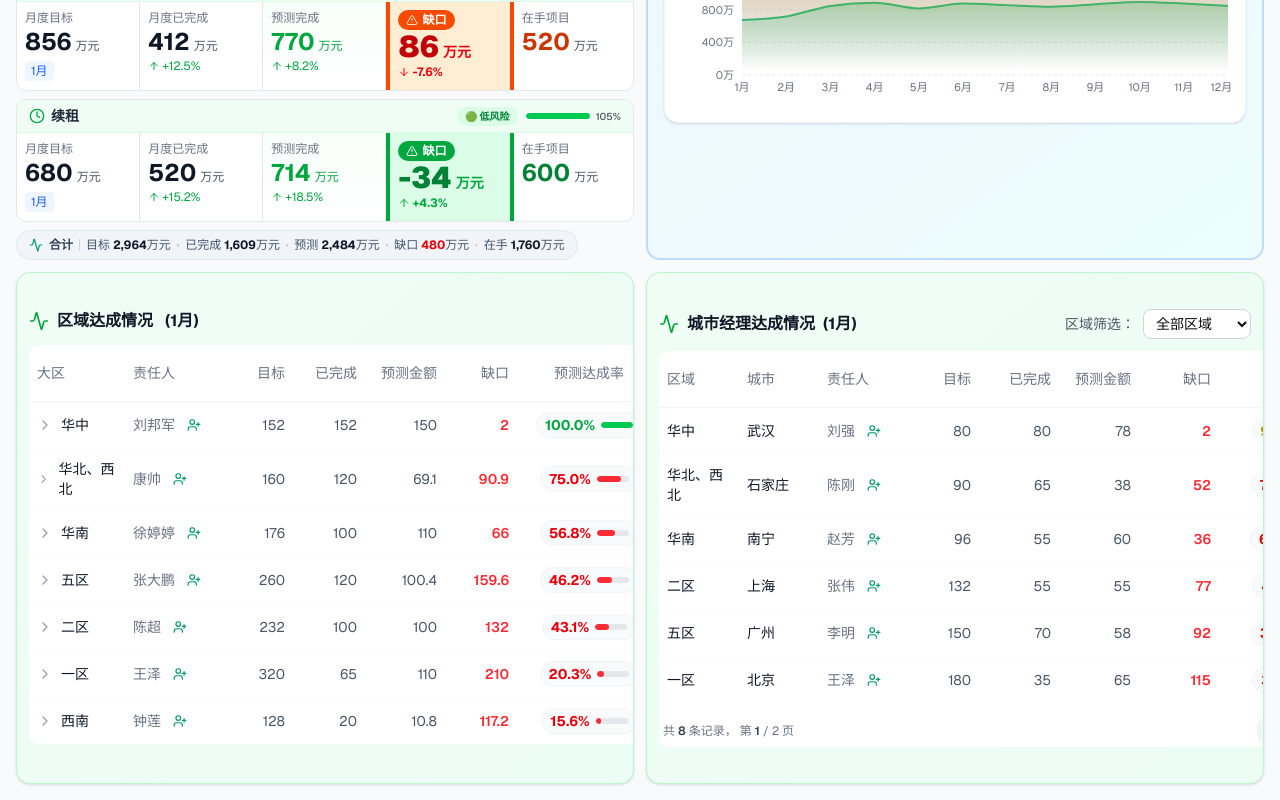
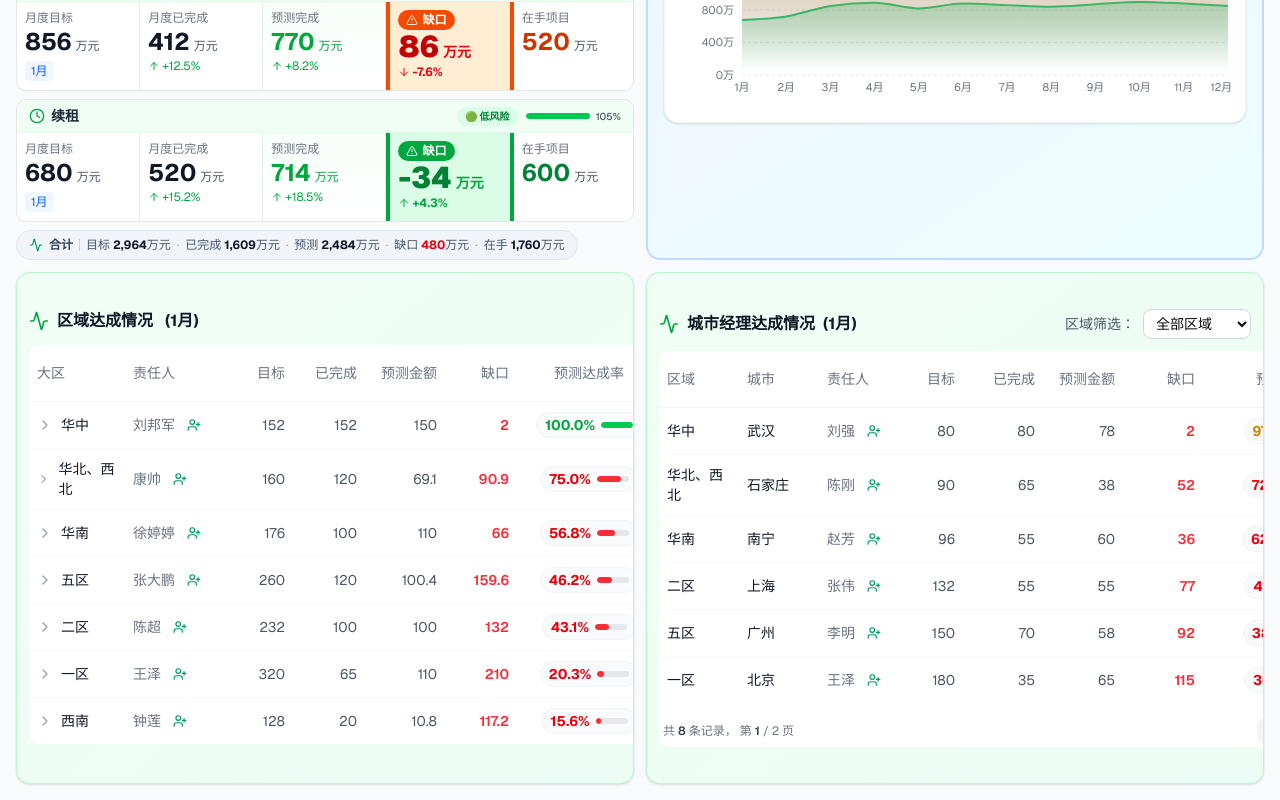
Before and after one commit to navylee1990/coze_jsc, a Next.js app: page /sales in a window 1280 px wide. Shown: the part 411-1211 px from the top of the page. Built offline with nearby package versions, Linux system fonts and the light colour scheme.

Commit message:
fix: 将目标列宽度调整为8%，优化列宽分配

```diff
--- a/src/app/sales/page.tsx
+++ b/src/app/sales/page.tsx
@@ -1476,11 +1476,11 @@ export default function SalesDashboard() {
                     <col style={{ width: '10%' }} />
                     <col style={{ width: '10%' }} />
                     <col style={{ width: '10%' }} />
+                    <col style={{ width: '8%' }} />
                     <col style={{ width: '10%' }} />
                     <col style={{ width: '10%' }} />
                     <col style={{ width: '10%' }} />
-                    <col style={{ width: '10%' }} />
-                    <col style={{ width: '20%' }} />
+                    <col style={{ width: '22%' }} />
                     <col style={{ width: '10%' }} />
                   </colgroup>
                   <thead>
```
